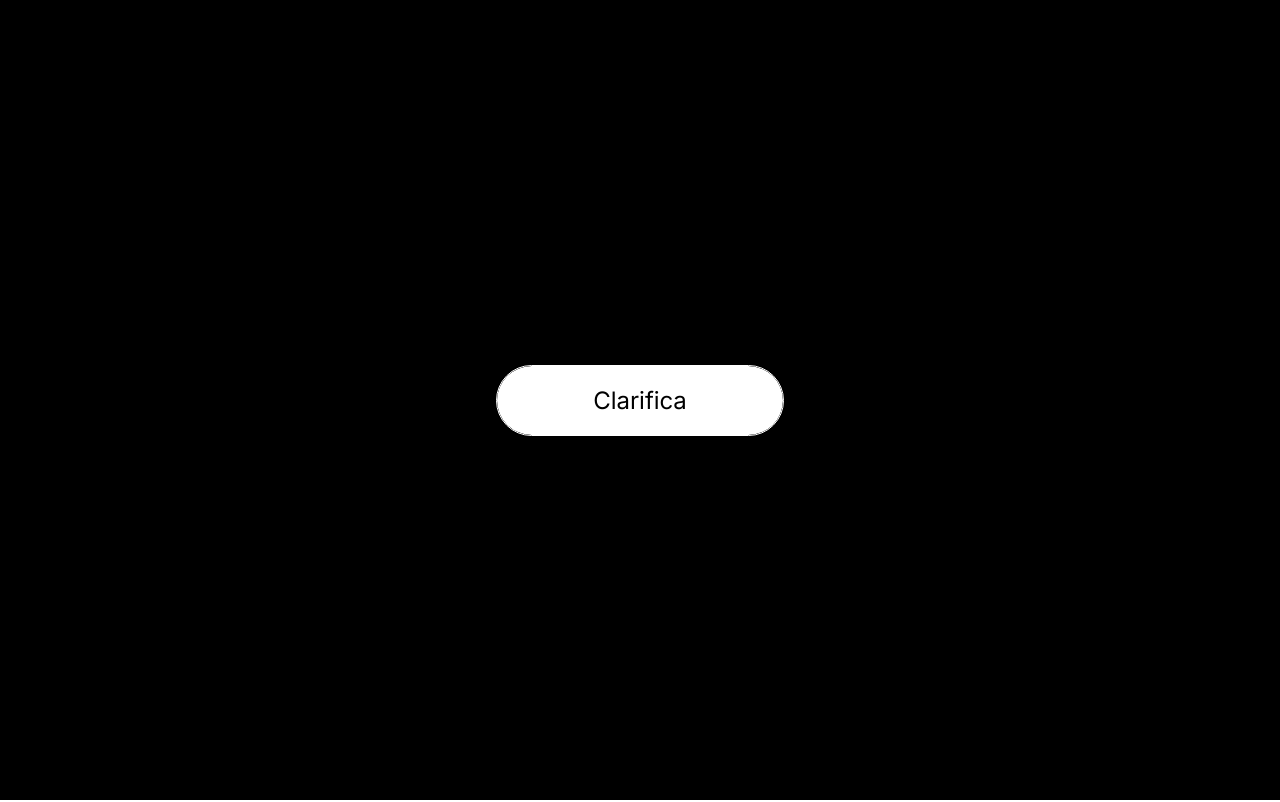
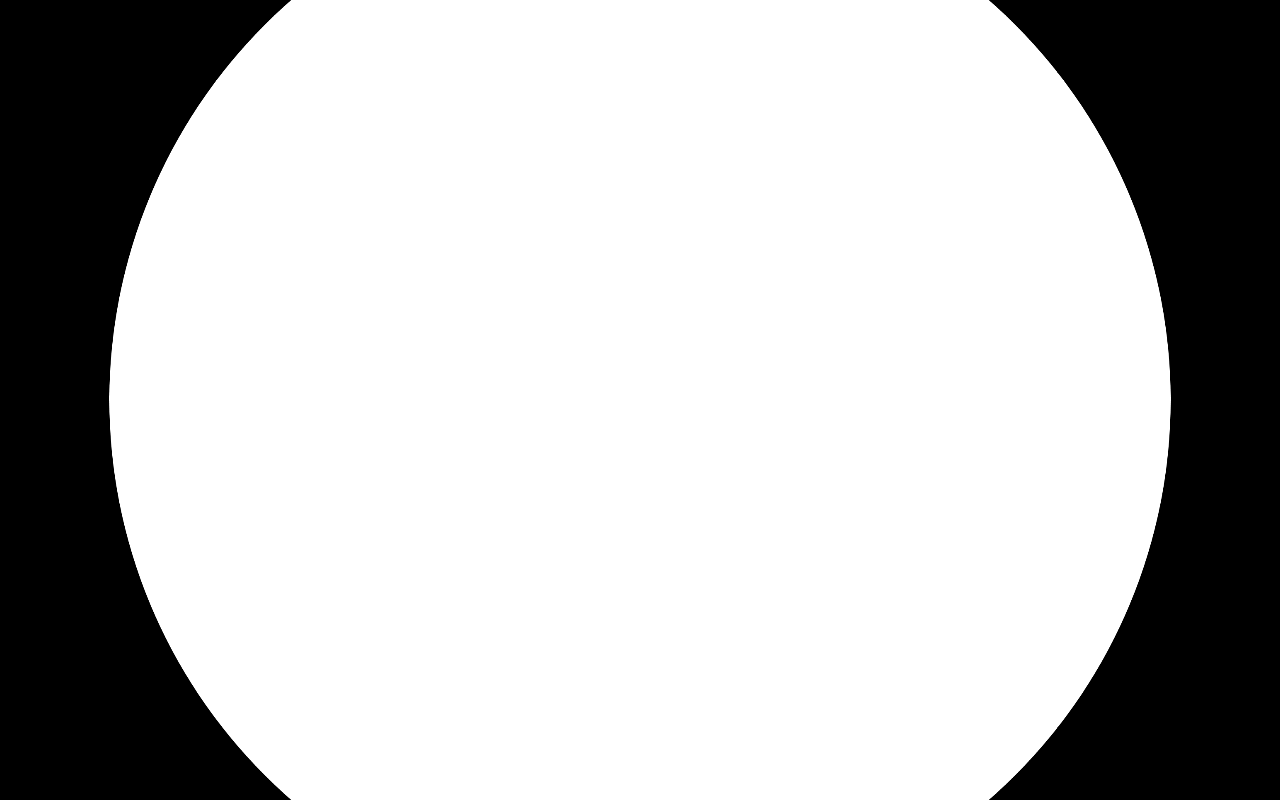
Before and after one commit to Dev-KrishnaPathak/Clarifica, a React (Vite) app: page / in a window 1280 px wide. Shown: the top 802 px of the page. Built offline with nearby package versions, Linux system fonts and the light colour scheme; a web font is replaced by a local one.

Commit message:
your message

```diff
--- a/src/App.css
+++ b/src/App.css
@@ -273,6 +273,7 @@ body {
   text-align: center;
   min-height: 100vh;
   height: 100vh;
+  overflow: hidden;
 }
 
 .hero-title {
@@ -1221,3 +1222,19 @@ button:focus {
 .center-hero-btn-letter:nth-child(9) { animation-delay: 0.9s; }
 .center-hero-btn-letter:nth-child(10) { animation-delay: 1.0s; }
 .center-hero-btn-letter:nth-child(11) { animation-delay: 1.1s; }
+
+.white-fill-overlay {
+  position: fixed;
+  left: 0;
+  top: 0;
+  width: 100vw;
+  height: 100vh;
+  z-index: 3000;
+  pointer-events: none;
+  background: transparent;
+  transition: background 0.5s;
+}
+.white-fill-overlay.active {
+  background: #fff;
+  transition: background 0.5s;
+}
--- a/src/App.jsx
+++ b/src/App.jsx
@@ -116,6 +116,12 @@ function HomePage() {
   // Fill animation state
   const [progress, setProgress] = useState(0);
   const [startFill, setStartFill] = useState(false);
+  const [showOverlay, setShowOverlay] = useState(false);
+  const [overlayActive, setOverlayActive] = useState(false);
+  const buttonRef = useRef(null);
+  const [overlayDims, setOverlayDims] = useState({ size: 0, left: 0, top: 0 });
+  const [expandButton, setExpandButton] = useState(false);
+
   useEffect(() => {
     // Wait for last letter fade-in (1.1s delay + 0.6s duration) + 0.5s extra = 2.2s
     const fillTimeout = setTimeout(() => setStartFill(true), 2200);
@@ -128,15 +134,88 @@ function HomePage() {
     }, 30);
     return () => clearInterval(interval);
   }, [startFill]);
+  useEffect(() => {
+    if (progress === 100) {
+      setTimeout(() => {
+        setShowOverlay(true);
+        setTimeout(() => setOverlayActive(true), 10); // trigger scale animation
+      }, 500);
+    }
+  }, [progress]);
+  useEffect(() => {
+    if (showOverlay && buttonRef.current) {
+      const rect = buttonRef.current.getBoundingClientRect();
+      const vw = window.innerWidth;
+      const vh = window.innerHeight;
+      const size = Math.max(vw, vh) * 2; // large enough to cover
+      setOverlayDims({
+        size,
+        left: rect.left + rect.width / 2 - size / 2,
+        top: rect.top + rect.height / 2 - size / 2,
+      });
+    }
+  }, [showOverlay]);
+  useEffect(() => {
+    if (progress === 100) {
+      setTimeout(() => setExpandButton(true), 500);
+    }
+  }, [progress]);
 
   return (
     <div className="app">
-      {/* Top Right Buttons */}
-      {/* Removed Log In and Sign Up buttons */}
-      {/* Hero Section */}
+      {showOverlay && (
+        <div
+          className={`white-fill-overlay${overlayActive ? ' active' : ''}`}
+          style={{
+            position: 'fixed',
+            left: 0,
+            top: 0,
+            width: '100vw',
+            height: '100vh',
+            zIndex: 3000,
+            pointerEvents: 'none',
+            background: 'transparent',
+            transition: 'background 0.5s',
+          }}
+        >
+          <div
+            aria-hidden="true"
+            style={{
+              position: 'fixed',
+              left: overlayDims.left,
+              top: overlayDims.top,
+              width: overlayDims.size,
+              height: overlayDims.size,
+              borderRadius: '50%',
+              background: '#fff',
+              willChange: 'transform',
+              transition: 'transform 2.5s cubic-bezier(0.22, 1, 0.36, 1)',
+              transform: overlayActive ? 'scale(1)' : 'scale(0)',
+              boxSizing: 'border-box',
+              pointerEvents: 'none',
+              zIndex: 4000,
+            }}
+          />
+        </div>
+      )}
       <section id="home" className="hero">
         <div className="hero-content" style={{ display: 'flex', justifyContent: 'center', alignItems: 'center', height: '100%' }}>
-          <button className="center-hero-btn" style={{ position: 'relative', overflow: 'hidden' }}>
+          <button
+            className="center-hero-btn"
+            style={{
+              position: 'relative',
+              overflow: 'hidden',
+              width: expandButton ? '100%' : '',
+              height: expandButton ? '100%' : '',
+              maxWidth: expandButton ? '100%' : '',
+              maxHeight: expandButton ? '100%' : '',
+              borderRadius: expandButton ? '0px' : '50px',
+              transition: 'width 1.6s cubic-bezier(0.22, 1, 0.36, 1), height 1.6s cubic-bezier(0.22, 1, 0.36, 1), border-radius 1.6s cubic-bezier(0.22, 1, 0.36, 1)',
+              zIndex: expandButton ? 4000 : 'auto',
+              background: '#fff',
+            }}
+            ref={buttonRef}
+          >
             <span
               className="center-hero-btn-fill"
               style={{
@@ -144,10 +223,11 @@ function HomePage() {
                 top: 0,
                 left: 0,
                 bottom: 0,
-                width: `${progress}%`,
+                width: expandButton ? '100%' : `${progress}%`,
+                height: expandButton ? '100%' : '100%',
                 background: '#fff',
                 zIndex: 1,
-                transition: 'width 0.3s cubic-bezier(0.4,0,0.2,1)',
+                transition: 'width 0.3s cubic-bezier(0.4,0,0.2,1), height 1.6s cubic-bezier(0.22, 1, 0.36, 1)',
               }}
             />
             <span
@@ -156,7 +236,8 @@ function HomePage() {
                 position: 'relative',
                 zIndex: 2,
                 color: `rgb(${255 - Math.round(progress * 2.55)}, ${255 - Math.round(progress * 2.55)}, ${255 - Math.round(progress * 2.55)})`,
-                transition: 'color 0.3s',
+                transition: 'color 0.3s, opacity 0.5s',
+                opacity: expandButton ? 0 : 1,
               }}>
               {Array.from('Clarifica').map((char, i) => (
                 <span className="center-hero-btn-letter" key={i}>{char}</span>
```
